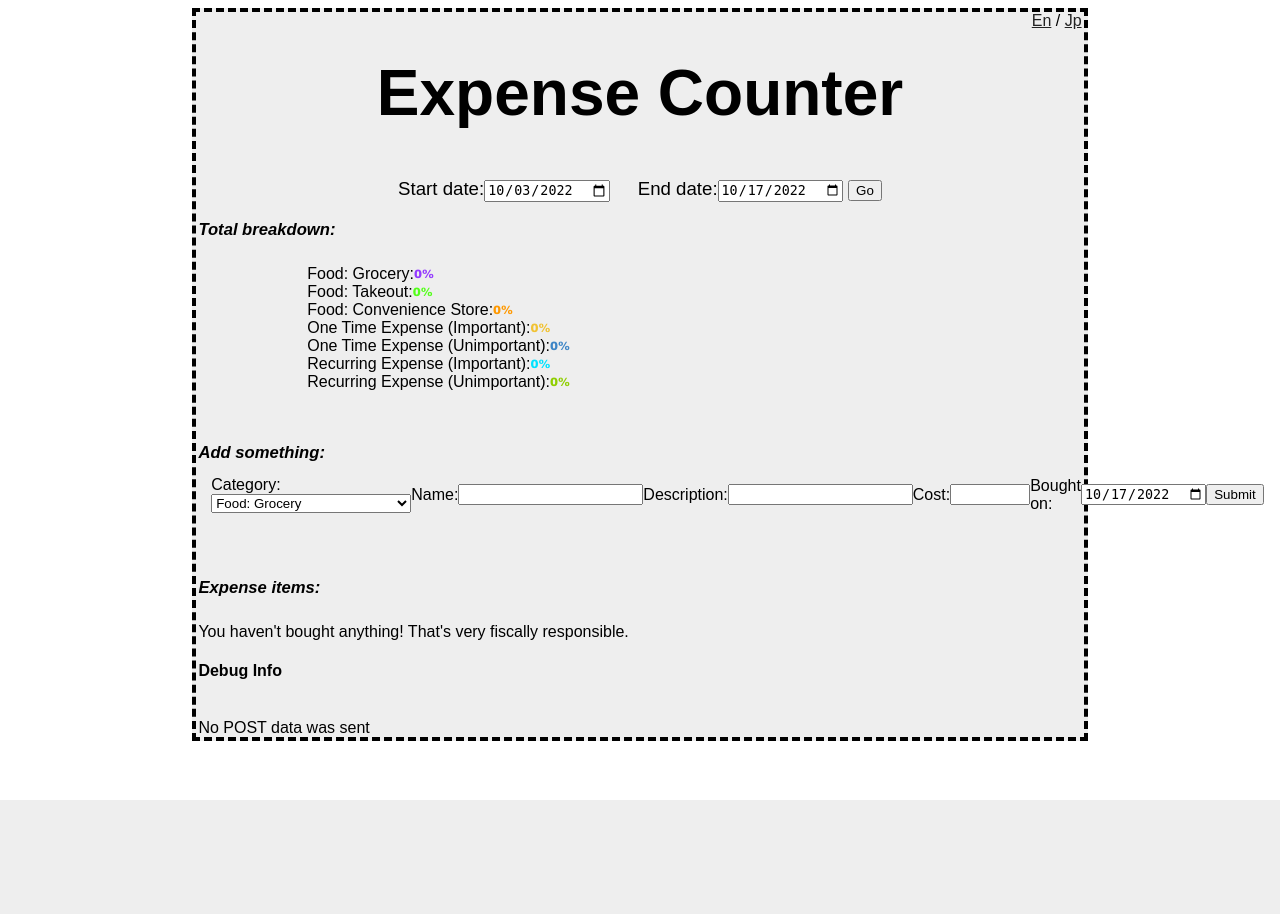
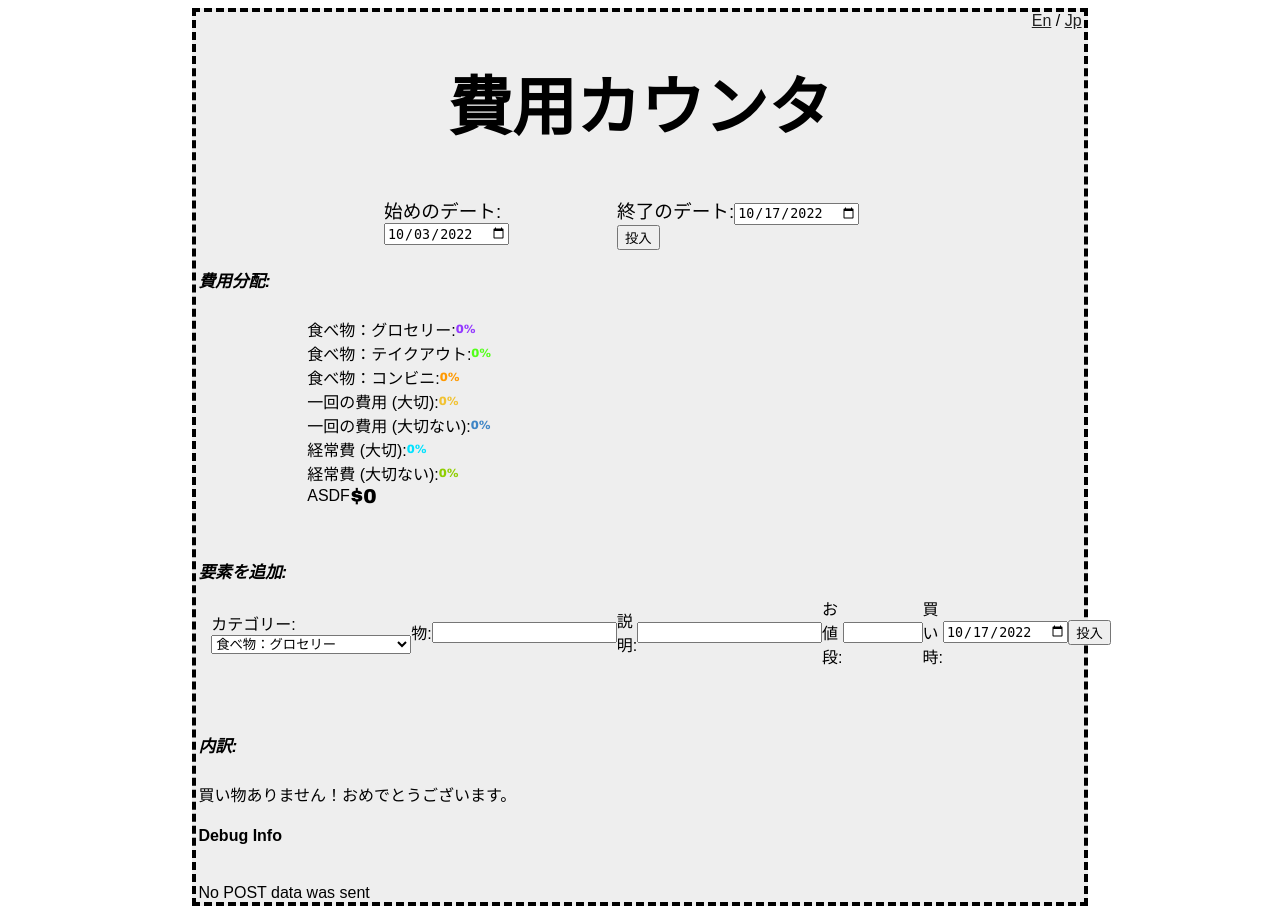
Before and after one commit to abstractedfox/expensecounter, a Django app: page / in a window 1280 px wide. Before the commit the page ends 800 px from the top, so only its background shows below. Run offline with Django 4.2, Linux system fonts and the light colour scheme; data that the repository does not hold is empty.

Commit message:
Added spend total to the breakdown view

```diff
--- a/expensecounter/ExpenseCounterApp/static/expensecounterapp_index.css
+++ b/expensecounter/ExpenseCounterApp/static/expensecounterapp_index.css
@@ -29,6 +29,11 @@ body {
 	/*background-color: #ccccff;*/
 	background-color: var(--page-bg);
 	font-family: Arial, sans-serif;
+}
+
+#total-spend-value{
+	font-family: var(--default-percent-font);
+	font-size: var(--food-grocery-size);
 }
 
 #food-grocery-percent{
@@ -182,4 +187,8 @@ h3{
 	#new-item-form .costinput{
 		width: 6em;
 	}
+
+	#total-spend-value{
+		font-size: 20;
+	}
 }
--- a/expensecounter/ExpenseCounterApp/templates/ExpenseCounterApp/index.html
+++ b/expensecounter/ExpenseCounterApp/templates/ExpenseCounterApp/index.html
@@ -82,7 +82,6 @@
 			<input type="submit" value="{{ strings.button_go }}"></div>
 	</form>
 
-
 	<h3>{{ strings.breakdown_header }}</h3><br>
 	<div id="percentages-display">
 		<div class="breakdown-item-container"><div name="percentageDisplayLine">{{ strings.food_grocery_text }}:</div><div id="food-grocery-percent">{{ breakdown_percents.food_grocery }}%</div></div>
@@ -98,6 +97,8 @@
 		<div class="breakdown-item-container"><div name="percentageDisplayLine">{{ strings.recurring_important_text}}:</div><div id="recurring-important-percent">{{ breakdown_percents.recurring_important }}%</div></div>
 
 		<div class="breakdown-item-container"><div name="percentageDisplayLine">{{ strings.recurring_unimportant_text }}:</div><div id="recurring-unimportant-percent">{{ breakdown_percents.recurring_unimportant }}%</div></div>
+
+		<div class="breakdown-item-container">{{ strings.total_spend_text }}<div id="total-spend-value"> ${{ total_spend }}</div></div>
 	</div>
 
 	<br><br>
--- a/expensecounter/ExpenseCounterApp/views.py
+++ b/expensecounter/ExpenseCounterApp/views.py
@@ -22,6 +22,7 @@ strings_en = {"appTitle": "Expense Counter",
 "one_time_unimportant_text": "One Time Expense (Unimportant)",
 "recurring_important_text": "Recurring Expense (Important)",
 "recurring_unimportant_text": "Recurring Expense (Unimportant)",
+"total_spend_text": "Total spend: ",
 
 "date_form_start_date": "Start date:",
 "date_form_end_date": "End date:",
@@ -51,6 +52,7 @@ strings_jp = {"appTitle": "費用カウンタ",
 "one_time_unimportant_text": "一回の費用 (大切ない)",
 "recurring_important_text": "経常費 (大切)",
 "recurring_unimportant_text": "経常費 (大切ない)",
+"total_spend_text": "ASDF",
 
 "date_form_start_date": "始めのデート:",
 "date_form_end_date": "終了のデート:",
@@ -81,6 +83,8 @@ def index(request):
 
     ordered_db = expense_item.objects.filter(purchase_time__range=[date_range_start, date_range_end])
 
+    total_spend = get_total_spend(date_range_start, date_range_end, "all")
+
     context = {'expense_items': ordered_db,
                 'worked': "Default value",
                 'app_title': appTitle,
@@ -88,7 +92,8 @@ def index(request):
                 'date_range_end': date_range_end,
                 'breakdown_percents': get_percents(date_range_start, date_range_end),
                 'today': timezone.now(),
-                'strings': strings_en}
+                'strings': strings_en,
+                'total_spend': total_spend}
 
     if (language == "english"):
         context['strings'] = strings_en
@@ -110,6 +115,7 @@ def index(request):
             newitem.save()
             context['worked'] = "POST data was sent"
             context['breakdown_percents'] = get_percents(date_range_start, date_range_end)
+            context['total_spend'] = get_total_spend(date_range_start, date_range_end, "all")
 
             return HttpResponse(template.render(context, request))
 
@@ -127,6 +133,7 @@ def index(request):
             print("Start date:" + date_range_start)
             print("End date:" + date_range_end)
             context['worked'] = "Date range POST data was sent"
+            context['total_spend'] = get_total_spend(date_range_start, date_range_end, "all")
 
             percents = get_percents(date_range_start, date_range_end)
 
```
